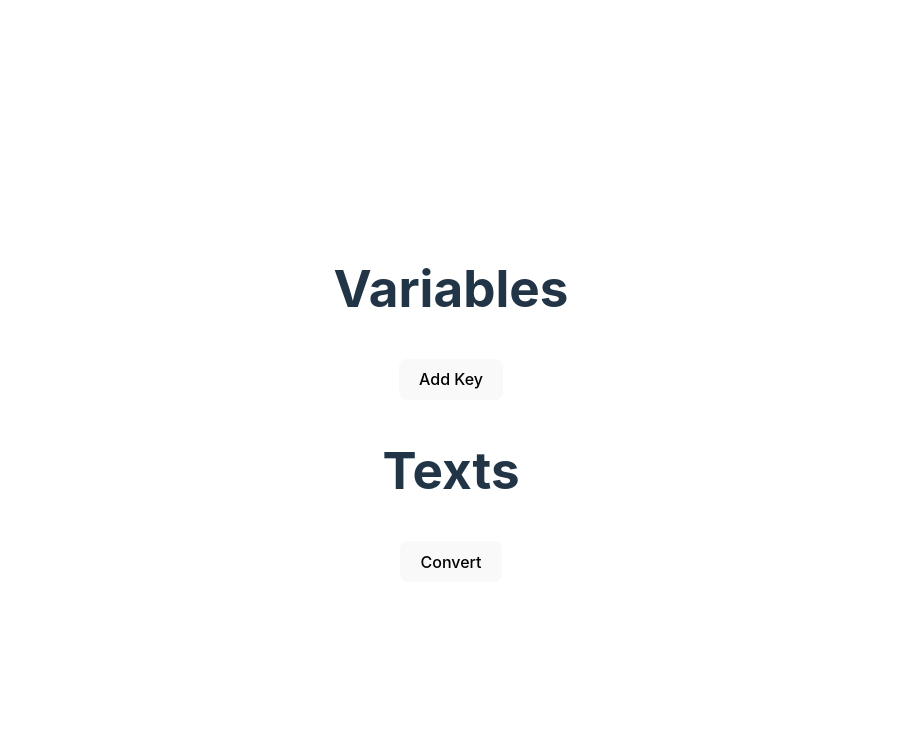
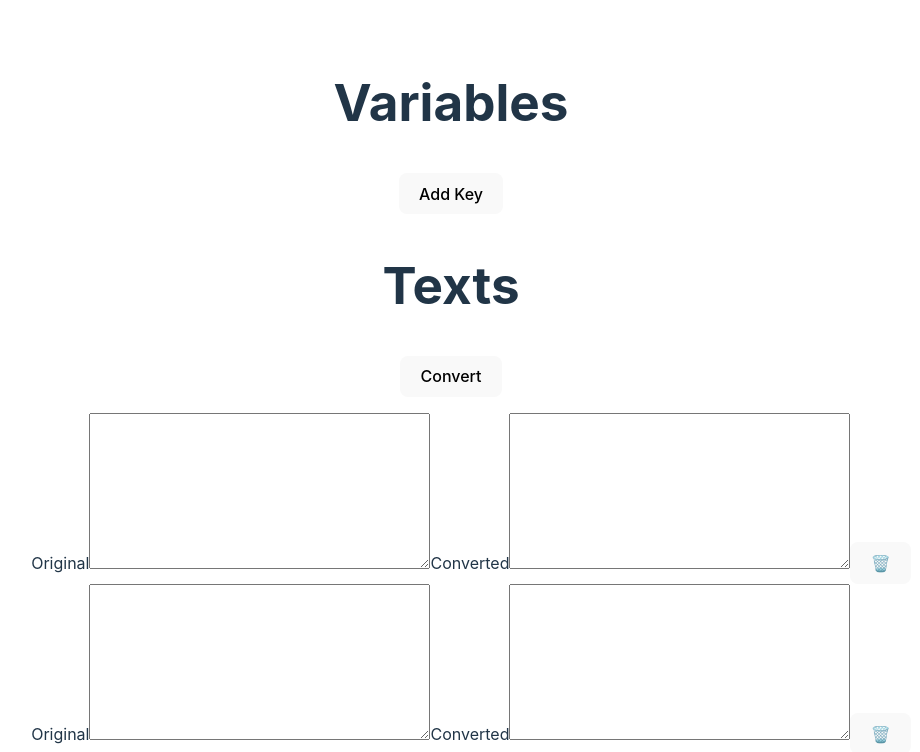
Before and after one commit to hakantakiri/twv-web, a React (Vite) app: page / in a window 1280 px wide. Shown: the top 752 px of the page, without its empty margins (189-1109 px from the left). Built offline with nearby package versions, Linux system fonts and the light colour scheme.

Commit message:
Add localstorage support

```diff
--- a/src/App.tsx
+++ b/src/App.tsx
@@ -6,28 +6,33 @@ import { Variable } from './components/Variable'
 import { VariableInterface } from './common/variable.interface'
 import { TextResultInterface } from './common/textResult.interface'
 import { TextPair } from './components/TextPair'
+import { getCacheTextResults, getCacheVariables, setTextResultsCache, setVariablesToCache } from './services/cache.service'
 
 
 
 function App() {
-  const [count, setCount] = useState(0)
-  const [vars, setVars] = useState<VariableInterface[]>([])
-  const [textResults, SetTextResults] = useState<TextResultInterface[]>([])
+  const [vars, setVars] = useState<VariableInterface[]>(getCacheVariables())
+  const [textResults, SetTextResults] = useState<TextResultInterface[]>((()=>{
+    let cacheTextResults: TextResultInterface[] = getCacheTextResults()
+    if(cacheTextResults.length == 0 ){
+      cacheTextResults = [{raw: "", converted: ""},{raw: "", converted: ""},{raw: "", converted: ""}]
+    }
+      return cacheTextResults
+    }
+  )())
 
   useEffect(()=> {
-    let raw: TextResultInterface = {raw: "", converted: ""}
-    let ra1: TextResultInterface = {raw: "", converted: ""}
-    let ra2: TextResultInterface = {raw: "", converted: ""}
-    SetTextResults([raw, ra1, ra2])
-
   }, [])
 
   useEffect(()=> {
-    console.log(JSON.stringify(vars))
-    convertAll()
+    setVariablesToCache(vars)
   }, [vars])
 
+  useEffect(()=> {
+    setTextResultsCache(textResults)
+  }, [textResults])
 
+  // Functions for Variables
   const addVariable = (key: string, value: string) => {
     setVars([...vars, {
       key: key, value: value
@@ -50,10 +55,14 @@ function App() {
     setVars(newVar)
   }
 
+  // Functions for Texts
+  const addText = ()=> {
+    SetTextResults([...textResults, {raw: "", converted: ""}])
+  }
+
   const updateText = (index: number, raw: string) => {
     let newTexts = [...textResults]
     newTexts[index].raw = raw
-    newTexts[index].converted = convert(raw)
     SetTextResults(newTexts)
   }
 
@@ -65,7 +74,7 @@ function App() {
   }
 
   const convertAll  = () => {
-    let texts = textResults
+    let texts = [...textResults]
     for (let t of texts){
       t.converted = convert(t.raw)
     }
@@ -73,11 +82,17 @@ function App() {
     SetTextResults(texts)
   }
 
+  const deleteText = (index: number) => {
+    let newTexts = [...textResults]
+    newTexts.splice(index, 1)
+    SetTextResults(newTexts)
+  }
+
   return (
     <>
       <section>
         <h1>Variables</h1>
-        <ul>
+        <ul style={{listStyleType:'none'}}>
           {vars.map((v, i)=>{
             return <li key={i}>
               <Variable
@@ -98,14 +113,18 @@ function App() {
       <section>
           <h1>Texts</h1>
           <button onClick = {convertAll}>Convert</button>
+          <ul style={{listStyleType:'none'}}>
             {textResults.map((t, i)=>{
                 return <li key={i}>
                     <TextPair
                       info={t}
                       onUpdateText={text => {updateText(i, text)}}
+                      onDeleteText={()=>{deleteText(i)}}
                     />
                   </li>
               })}
+          </ul>
+          <button onClick={addText}>Add Text</button>
       </section>
     </>
   )
--- a/src/components/TextPair.tsx
+++ b/src/components/TextPair.tsx
@@ -3,19 +3,22 @@ import { TextResultInterface } from "../common/textResult.interface"
 interface TextPairProps {
     info: TextResultInterface
     onUpdateText: (text: string)=> void
+    onDeleteText: ()=>void
 }
 
 export const TextPair = (props: TextPairProps) => {
     return <div>
+        <label>Original</label>
         <textarea
-            rows={10} cols={60}  wrap="soft"
-            onChange = {e => {props.onUpdateText(e.target.value)}} value={props.info.raw}>
+            rows={10} cols={40}  wrap="soft"
+            onChange = {e => {props.onUpdateText(e.target.value)}}
+            value={props.info.raw}>
         </textarea>
-                {"->"}
+        <label>Converted</label>
         <textarea
-            rows={10} cols={60}  wrap="soft" value={props.info.converted}>
+            rows={10} cols={40}  wrap="soft" value={props.info.converted} onChange= {()=>{}}>
         </textarea>
-
+        <button onClick={props.onDeleteText}>🗑️</button>
     </div>
 
 }
--- /dev/null
+++ b/src/services/cache.service.ts
@@ -0,0 +1,26 @@
+import { TextResultInterface } from "../common/textResult.interface"
+import { VariableInterface } from "../common/variable.interface"
+
+export const getCacheVariables = () : VariableInterface[]=> {
+    const variablesString: string|null = localStorage.getItem('variables')
+    if (!variablesString){
+        return []
+    }
+    return JSON.parse(variablesString)
+}
+
+export const getCacheTextResults = () : TextResultInterface[]=> {
+    const textResultsString: string|null = localStorage.getItem('textResults')
+    if (!textResultsString){
+        return []
+    }
+    return JSON.parse(textResultsString)
+}
+
+export const setVariablesToCache = (variables: VariableInterface[]) =>  {
+    localStorage.setItem('variables', JSON.stringify(variables))
+}
+
+export const setTextResultsCache = (textResults: TextResultInterface[]) => {
+    localStorage.setItem('textResults', JSON.stringify(textResults))
+}
```
Also changed, not shown: 1 other file (tests, documents, lock files or other folders). Lines whose indentation alone changed are shown as unchanged.
